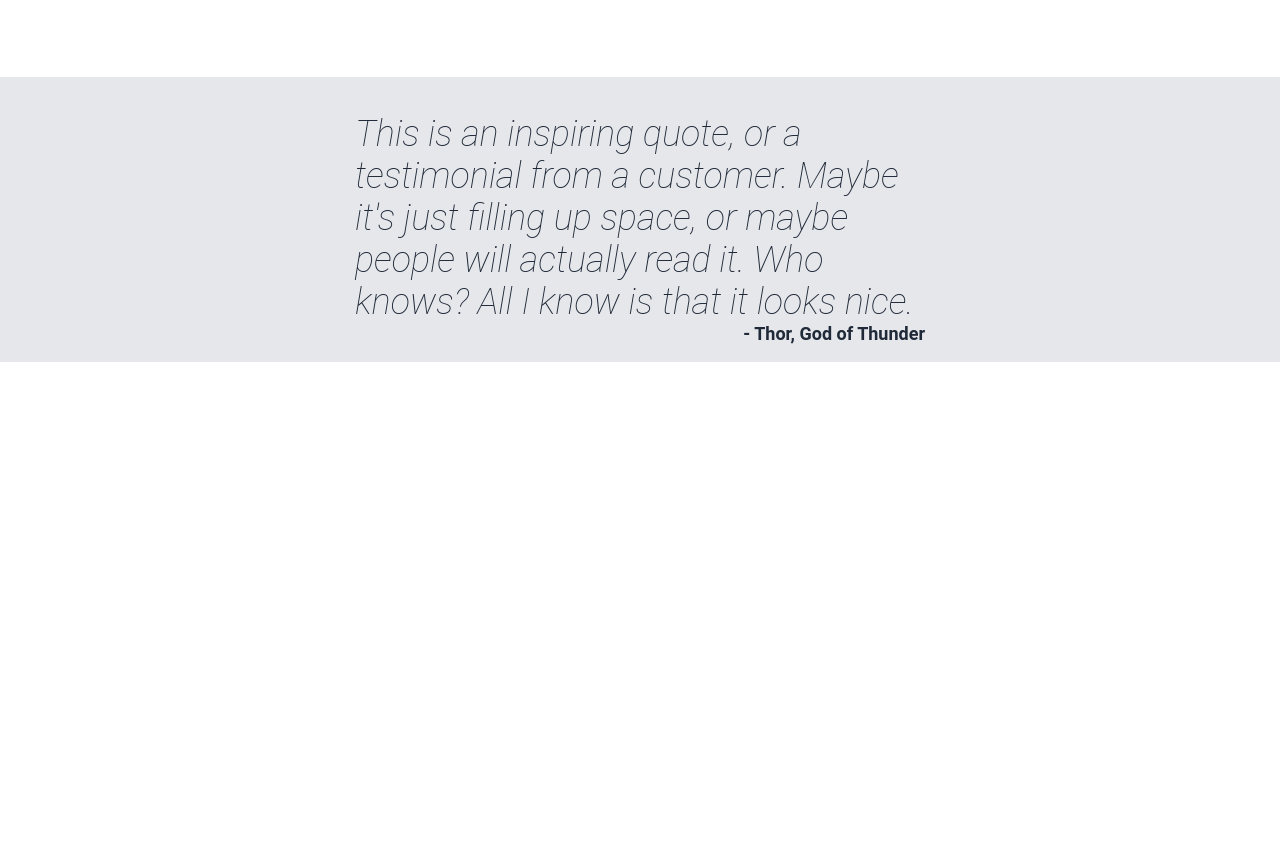
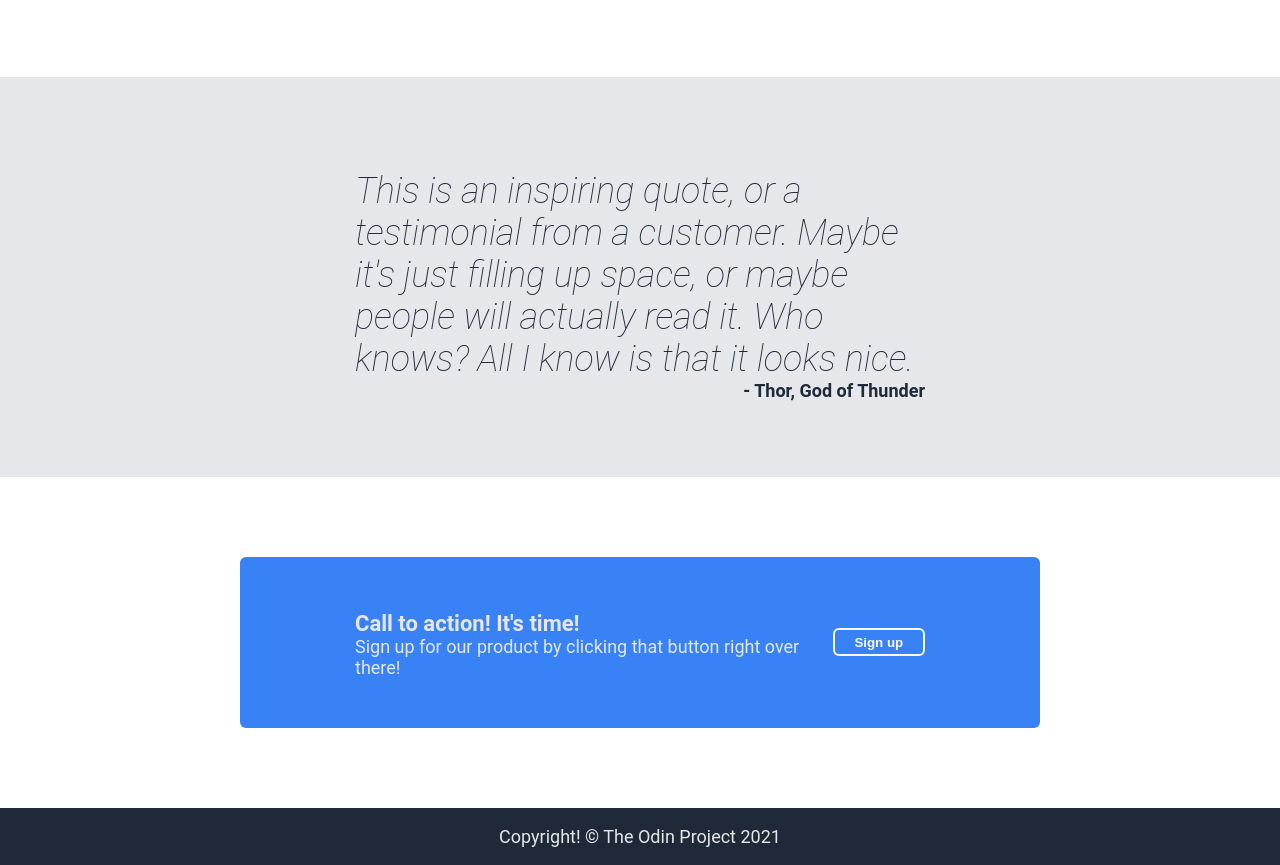
Before and after one commit to ElijahJohn1204/layout-page, a plain HTML site: page index.html in a window 1280 px wide. Shown: the part 859-1724 px from the top of the page. Before the commit the page ends 1221 px from the top, so only its background shows below. Drawn offline with Linux system fonts and the light colour scheme.

Commit message:
Finished the footer and call together.
Was able to use previous padding and margin values to center pretty easily.
Overall, pretty proud at the overall product.

```diff
--- a/index.html
+++ b/index.html
@@ -51,6 +51,15 @@
                 or maybe people will actually read it. Who knows? All I know is that it looks nice.</p>
             <p class="quote-author">- Thor, God of Thunder</p>
         </div>
-
+        <div class="call">
+            <div class="left-call">
+                <p class="call-heading">Call to action! It's time!</p>
+                <p class="call-text">Sign up for our product by clicking that button right over there!</p>
+            </div>
+            <button class="call-button">Sign up</button>
+        </div>
+        <div class="footer">
+            <p>Copyright! &copy; The Odin Project 2021</p>
+        </div>
     </body>
 </html>
--- a/style.css
+++ b/style.css
@@ -20,8 +20,9 @@ a {
 }
 
 .header,
-.hero {
-    background-color: #033172;
+.hero,
+.footer {
+    background-color: #1F2937;
     padding: 0 240px;
 }
 
@@ -69,13 +70,17 @@ li, p {
     margin: 0 0 .5em 0;
 }
 
-.hero-button {
-    width: 15%;
+.hero-button,
+.call-button {
+    width: 95px;
+    height: 28px;
+    border-radius: 6px;
+    font-weight: 600;
+    color: #F9FAF8;
+}
+
+.hero-button, .call {
     background-color: #3882F6;
-    color: #F9FAF8;
-    font-weight: 600;
-    border: none;
-    border-radius: 6px;
 }
 
 .info {
@@ -106,8 +111,10 @@ li, p {
 
 .quote {
     background-color: #E5E7EB;
+    flex: 1 400px;
     display: flex;
     flex-direction: column;
+    justify-content: center;
     align-items: center;
     padding: 0 355px;
 }
@@ -125,5 +132,32 @@ li, p {
     font-weight: 600;
     color: #1F2937;
     margin-top: 0;
+}
 
+.call {
+    padding: 32px 115px;
+    margin: 80px 240px;
+    border-radius: 6px;
+    display: flex;
+    justify-content: space-between;
+    align-items: center;
 }
+
+.call-heading {
+    font-size: 22px;
+    font-weight: 600;
+    margin-bottom: 0;
+}
+
+.call-text {
+    margin-top: 0;
+}
+
+.call-button {
+    background-color: transparent;
+    border: 2px solid #F9FAF8
+}
+
+.footer {
+    text-align: center;
+}
```
